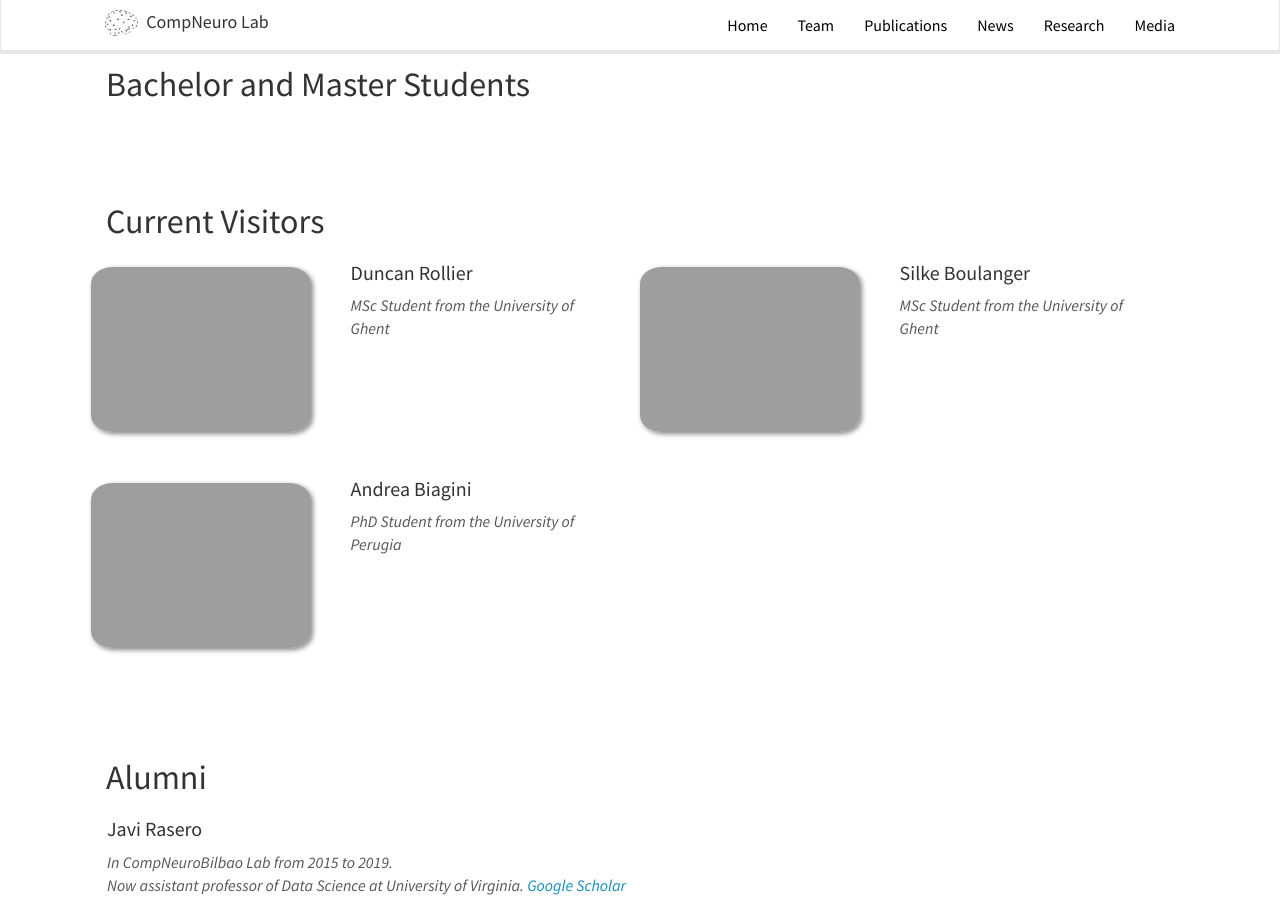
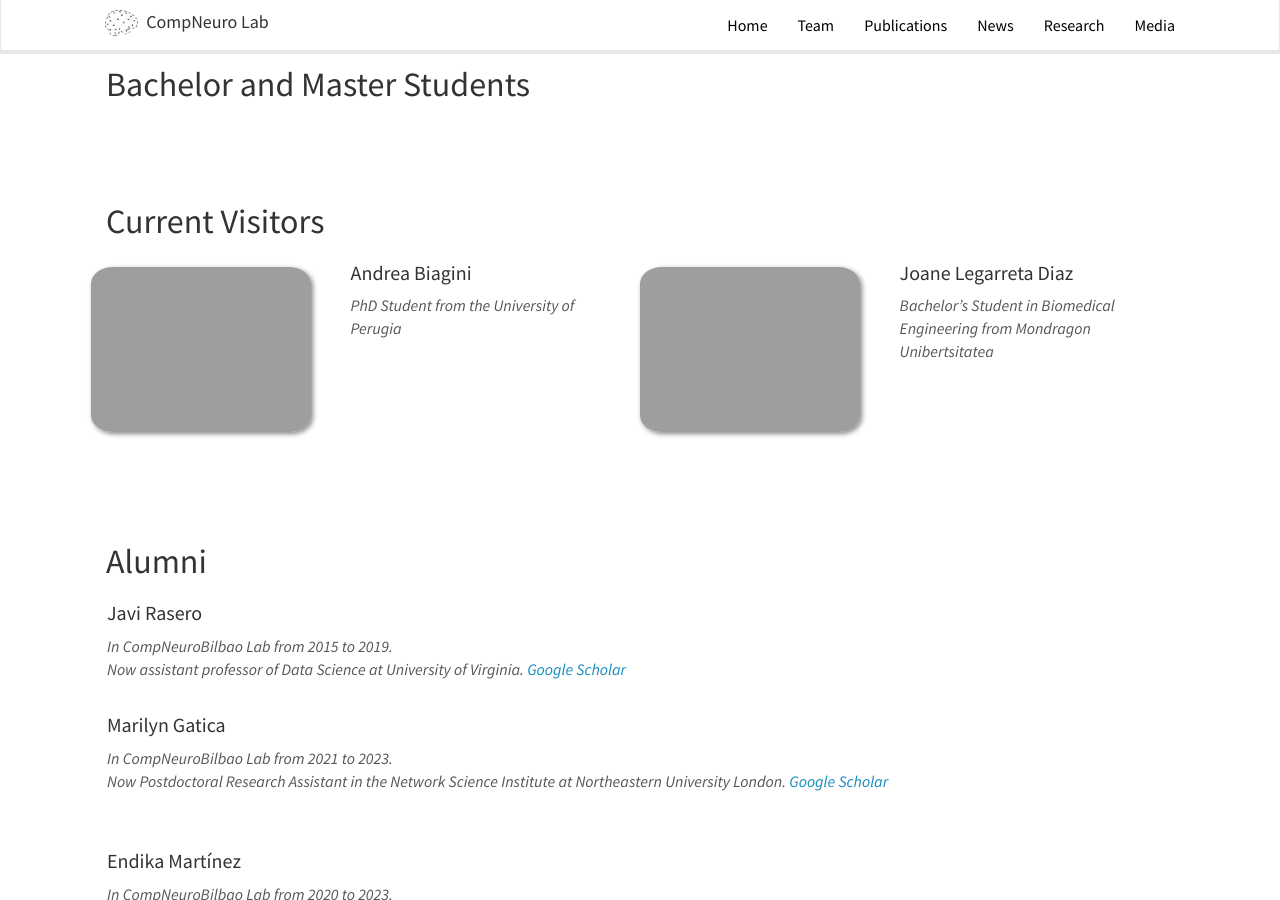
Before and after one commit to itellaetxe/compneurobilbao_website, a Jekyll site: the page built from _pages/team.md, in a window 1280 px wide and 900 px high, scrolled down 2035 px. Built offline with Jekyll 4.4.1, drawn with Linux system fonts in a browser that asks for light colours; nearby versions of some CDN libraries.

Commit message:
UPD: Updates visitors
removes Silke and Duncan, adds Joane

```diff
--- a/_data/visitors.yml
+++ b/_data/visitors.yml
@@ -1,8 +1,5 @@
-- name: Duncan Rollier
-  info: MSc Student from the University of Ghent
-
-- name: Silke Boulanger
-  info: MSc Student from the University of Ghent
-
 - name: Andrea Biagini
   info: PhD Student from the University of Perugia
+
+- name: Joane Legarreta Diaz
+  info: Bachelor's Student in Biomedical Engineering from Mondragon Unibertsitatea
```
